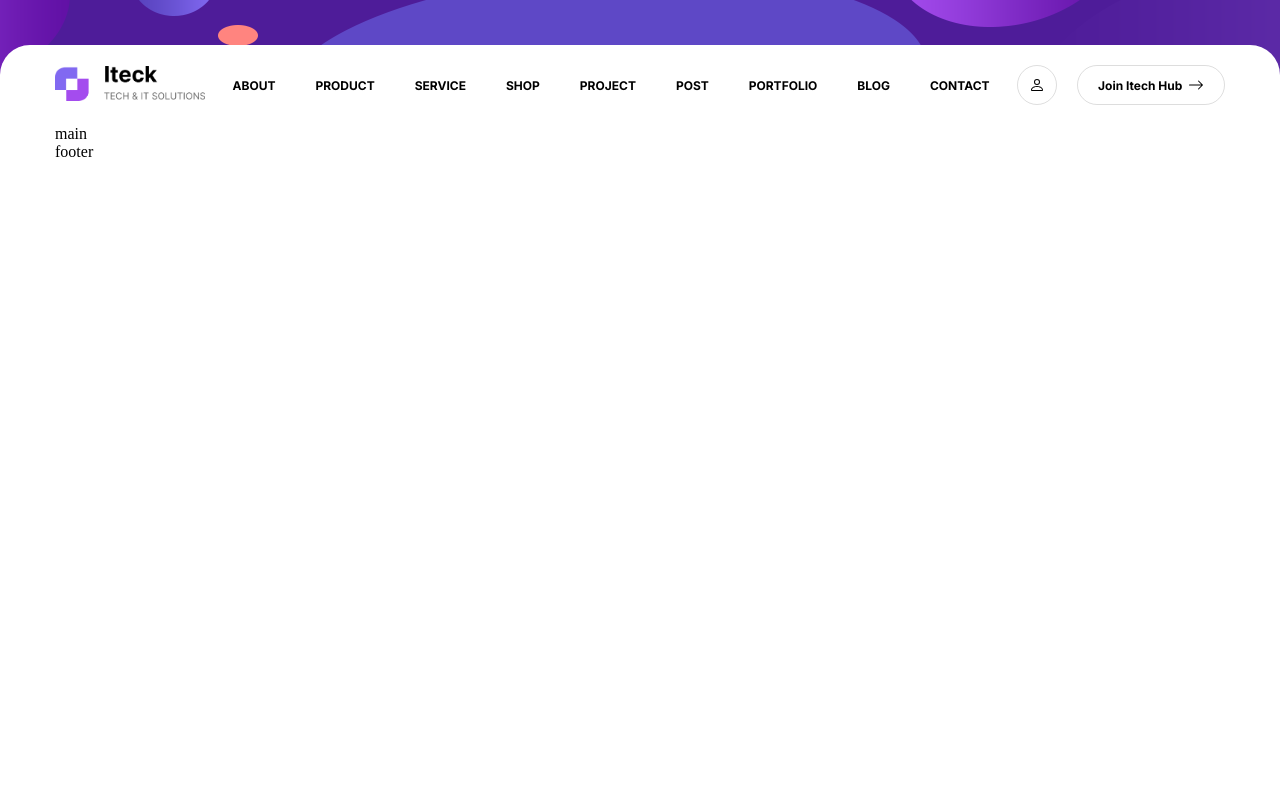
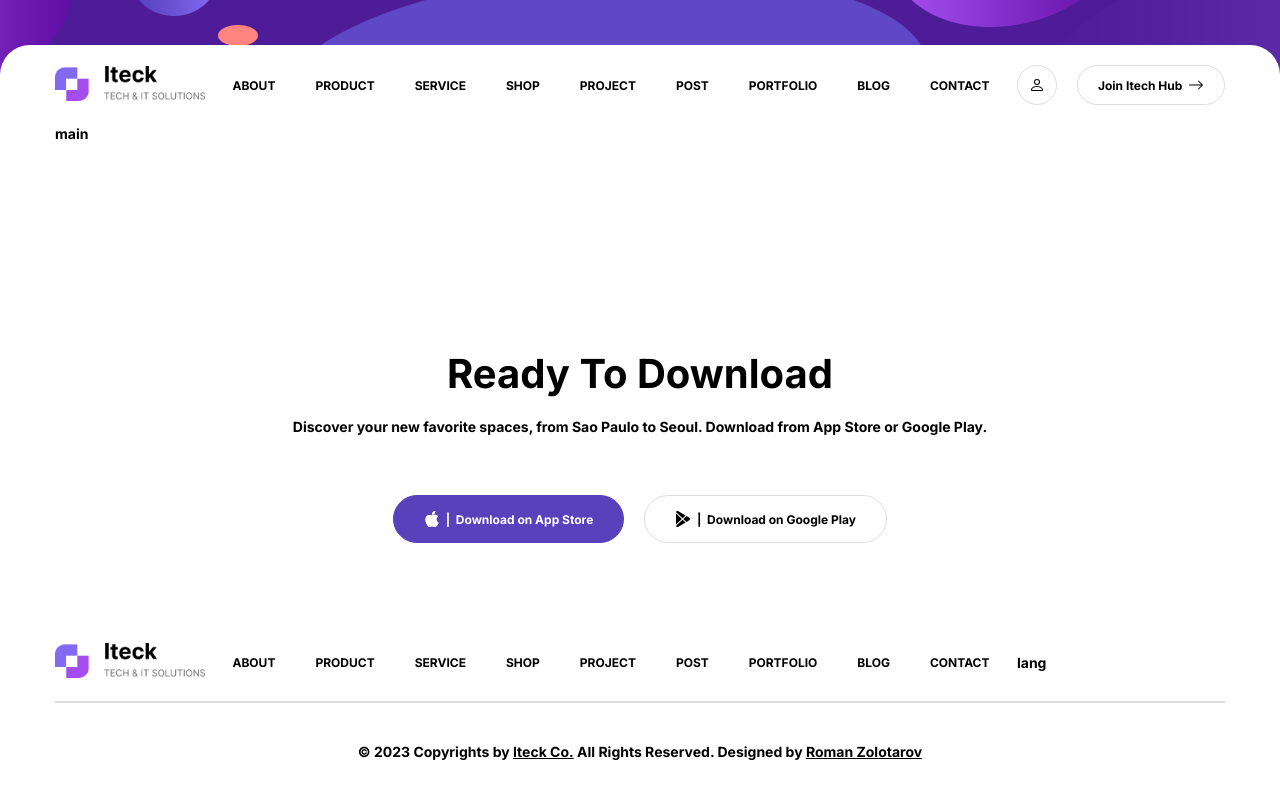
Before and after one commit to Amber2703/itech, a website built with Vite: page index.html in a window 1280 px wide. Built offline with nearby package versions, Linux system fonts and the light colour scheme.

Commit message:
footer styles, text

```diff
--- a/index.html
+++ b/index.html
@@ -13,7 +13,7 @@
 
       <div class="container header__container">
         <a href="#">
-          <img class="header__logo" src="./assets/images/logo.png" alt="logo"/>
+          <img class="logo" src="./assets/images/logo.png" alt="logo"/>
         </a>
         <nav class="navigation">
           <ul>
@@ -76,7 +76,98 @@
       <div class="container">main</div>
     </main>
     <footer>
-      <div class="container">footer</div>
+      <div class="container footer__container">
+        <div class="footer__top">
+          <p class="text_biggest">Ready To Download</p>
+          <p>
+            Discover your new favorite spaces, from Sao Paulo to Seoul. Download
+            from App Store or Google Play.
+          </p>
+          <div class="footer__buttons">
+            <a
+              href="https://www.apple.com/app-store/"
+              target="_blank"
+              class="button button_bigger button_active"
+            >
+              <svg
+                xmlns="http://www.w3.org/2000/svg"
+                width="16"
+                height="16"
+                fill="currentColor"
+                class="bi bi-apple"
+                viewBox="0 0 16 16"
+              >
+                <path
+                  d="M11.182.008C11.148-.03 9.923.023 8.857 1.18c-1.066 1.156-.902 2.482-.878 2.516.024.034 1.52.087 2.475-1.258.955-1.345.762-2.391.728-2.43Zm3.314 11.733c-.048-.096-2.325-1.234-2.113-3.422.212-2.189 1.675-2.789 1.698-2.854.023-.065-.597-.79-1.254-1.157a3.692 3.692 0 0 0-1.563-.434c-.108-.003-.483-.095-1.254.116-.508.139-1.653.589-1.968.607-.316.018-1.256-.522-2.267-.665-.647-.125-1.333.131-1.824.328-.49.196-1.422.754-2.074 2.237-.652 1.482-.311 3.83-.067 4.56.244.729.625 1.924 1.273 2.796.576.984 1.34 1.667 1.659 1.899.319.232 1.219.386 1.843.067.502-.308 1.408-.485 1.766-.472.357.013 1.061.154 1.782.539.571.197 1.111.115 1.652-.105.541-.221 1.324-1.059 2.238-2.758.347-.79.505-1.217.473-1.282Z"
+                />
+                <path
+                  d="M11.182.008C11.148-.03 9.923.023 8.857 1.18c-1.066 1.156-.902 2.482-.878 2.516.024.034 1.52.087 2.475-1.258.955-1.345.762-2.391.728-2.43Zm3.314 11.733c-.048-.096-2.325-1.234-2.113-3.422.212-2.189 1.675-2.789 1.698-2.854.023-.065-.597-.79-1.254-1.157a3.692 3.692 0 0 0-1.563-.434c-.108-.003-.483-.095-1.254.116-.508.139-1.653.589-1.968.607-.316.018-1.256-.522-2.267-.665-.647-.125-1.333.131-1.824.328-.49.196-1.422.754-2.074 2.237-.652 1.482-.311 3.83-.067 4.56.244.729.625 1.924 1.273 2.796.576.984 1.34 1.667 1.659 1.899.319.232 1.219.386 1.843.067.502-.308 1.408-.485 1.766-.472.357.013 1.061.154 1.782.539.571.197 1.111.115 1.652-.105.541-.221 1.324-1.059 2.238-2.758.347-.79.505-1.217.473-1.282Z"
+                />
+              </svg>
+              &nbsp;&nbsp;|&nbsp;&nbsp;Download on App Store</a
+            >
+            <a
+              href="https://play.google.com/store"
+              target="_blank"
+              class="button button_bigger"
+            >
+              <svg
+                xmlns="http://www.w3.org/2000/svg"
+                width="16"
+                height="16"
+                fill="currentColor"
+                class="bi bi-google-play"
+                viewBox="0 0 16 16"
+              >
+                <path
+                  d="M14.222 9.374c1.037-.61 1.037-2.137 0-2.748L11.528 5.04 8.32 8l3.207 2.96 2.694-1.586Zm-3.595 2.116L7.583 8.68 1.03 14.73c.201 1.029 1.36 1.61 2.303 1.055l7.294-4.295ZM1 13.396V2.603L6.846 8 1 13.396ZM1.03 1.27l6.553 6.05 3.044-2.81L3.333.215C2.39-.341 1.231.24 1.03 1.27Z"
+                />
+              </svg>
+              &nbsp;&nbsp;|&nbsp;&nbsp;Download on Google Play</a
+            >
+          </div>
+        </div>
+        <div class="footer__center">
+          <a href="#">
+            <img class="logo" src="./assets/images/logo.png" alt="logo" />
+          </a>
+          <nav class="navigation">
+            <ul>
+              <li>
+                <a class="link" href="./pages/about/index.html">About</a>
+              </li>
+              <li>
+                <a class="link" href="./pages/product/index.html">Product</a>
+              </li>
+              <li>
+                <a class="link" href="./pages/service/index.html">Service</a>
+              </li>
+              <li><a class="link" href="./pages/shop/index.html">Shop</a></li>
+              <li>
+                <a class="link" href="./pages/project/index.html">Project</a>
+              </li>
+              <li><a class="link" href="./pages/post/index.html">Post</a></li>
+              <li>
+                <a class="link" href="./pages/portfolio/index.html"
+                  >Portfolio</a
+                >
+              </li>
+              <li><a class="link" href="./pages/blog/index.html">Blog</a></li>
+              <li>
+                <a class="link" href="./pages/contact/index.html">Contact</a>
+              </li>
+            </ul>
+          </nav>
+          <div class="footer__language">lang</div>
+        </div>
+        <div class="footer__bottom">
+          © 2023 Copyrights by <a href="#" class="link">Iteck Co.</a> All Rights
+          Reserved. Designed by
+          <a class="link" href="https://github.com/Amber2703" target="_blank"
+            >Roman Zolotarov</a
+          >
+        </div>
+      </div>
     </footer>
   </body>
 </html>
--- a/style.scss
+++ b/style.scss
@@ -4,6 +4,13 @@
 html {
   background-color: var(--white-color);
   color: var(--black-color);
+  font: var(--font);
+}
+
+body {
+  display: flex;
+  flex-direction: column;
+  min-height: 100vh;
 }
 
 body,
--- a/styles/buttons.scss
+++ b/styles/buttons.scss
@@ -6,6 +6,7 @@
   padding: 0 var(--gap);
   height: var(--size);
   border: 1px solid var(--grey-color);
+  color: var(--black-color);
   transition: var(--transition);
   border-radius: var(--size);
   font: var(--smaller-font);
@@ -29,4 +30,19 @@
     width: var(--size);
     border-radius: 50%;
   }
+
+  &_active {
+    border-color: var(--violett-color);
+    background-color: var(--violett-color);
+    color: var(--white-color);
+
+    svg {
+      fill: var(--white-color);
+    }
+  }
+
+  &_bigger {
+    height: calc(var(--size) * 1.15);
+    padding: 0 calc(var(--gap) * 1.5);
+  }
 }
--- /dev/null
+++ b/styles/footer.scss
@@ -0,0 +1,45 @@
+footer {
+    margin-top: auto;
+
+    .footer__container {
+      gap: calc(var(--gap) * 2);
+      padding: calc(var(--gap) * 2) 0;
+    }
+
+    .footer__container,
+    .footer__top {
+      display: flex;
+      flex-direction: column;
+      align-items: center;
+    }
+
+    .footer__top {
+      gap: var(--gap);
+    }
+
+    .footer__center {
+      width: 100%;
+      display: flex;
+      justify-content: space-between;
+      align-items: center;
+      gap: var(--gap);
+      padding: var(--gap) 0;
+      border-bottom: 2px solid var(--grey-color);
+    }
+
+    .footer__language {
+      width: 208px;
+    }
+
+    .footer__buttons {
+      display: flex;
+      gap: var(--gap);
+      margin: calc(var(--gap) * 2) 0;
+    }
+
+    .footer__bottom {
+      a {
+        text-decoration: underline;
+      }
+    }
+  }
--- a/styles/global.scss
+++ b/styles/global.scss
@@ -3,3 +3,5 @@
 @use "colors";
 @use "layout";
 @use "header";
+@use "footer";
+@use "text";
--- a/styles/header.scss
+++ b/styles/header.scss
@@ -21,19 +21,20 @@ header {
     gap: var(--gap);
   }
   .header__buttons {
+    width: 208px;
     display: flex;
     gap: var(--gap);
   }
-
+}
   .navigation ul {
     display: flex;
     gap: calc(var(--gap) * 2);
     font: var(--smaller-font);
     text-transform: uppercase;
   }
-}
 
-.header__logo {
+
+.logo {
   width: 150px;
   height: 35px;
 }
--- /dev/null
+++ b/styles/text.scss
@@ -0,0 +1,5 @@
+.text {
+    &_biggest   {
+        font: var(--biggest-font);
+    }
+}
--- a/styles/variables.scss
+++ b/styles/variables.scss
@@ -5,6 +5,8 @@ $bigger-desktop: 1400px;
 
 :root {
   --smaller-font: 700 12px 'Inter', sans-serif;
+  --font: 400 14px 'Inter', sans-serif;
+  --biggest-font: 700 40px 'Inter', sans-serif;
   --gap: 20px;
   --transition: 0.3s;
 }
```
